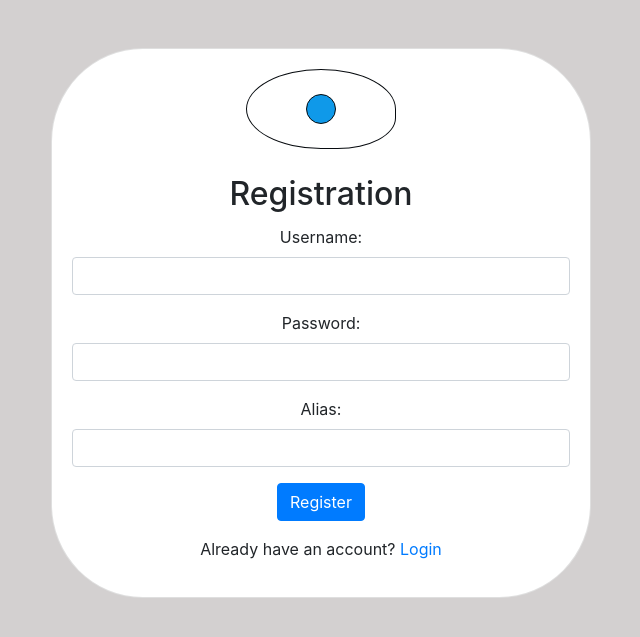
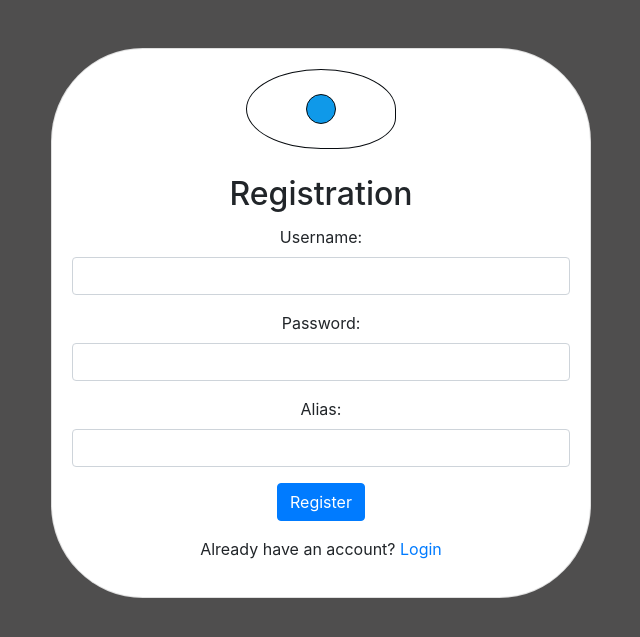
Before and after one commit to KriMaDev/web_system, a PHP site: page /km_register.php in a window 1280 px wide. Shown: the top 637 px of the page, without its empty margins (319-959 px from the left). Run offline with PHP 8.4, Linux system fonts and the light colour scheme.

Commit message:
fix:styling

```diff
--- a/km_dashboard.php
+++ b/km_dashboard.php
@@ -29,7 +29,7 @@ if ($_SERVER["REQUEST_METHOD"] == "POST") {
 <body>
     <div class="wholeDash">
         <h2>Welcome to the Dashboard</h2>
-        <div class=".container-fluid bg-dark text-white"></div>
+        <div id ="headerDash"></div>
         <div id="bodyDash">
             <div id="mainDash">
                 <div id="mainHeadDash"></div>
--- a/km_login.php
+++ b/km_login.php
@@ -25,8 +25,6 @@ if ($_SERVER["REQUEST_METHOD"] == "POST") {
     }
 }
 ?>
-
-
 
 
 
--- a/styles.css
+++ b/styles.css
@@ -1,6 +1,6 @@
 /* styles.css */
-body{
-    background-color: rgb(211, 208, 208);
+body {
+    background-color: rgb(79, 78, 78);
 }
 
 /* ===== DASHBOARD ===== */
@@ -48,4 +48,5 @@ body{
 
 .card {
     border-radius: 17%;
+    box-shadow: #070b0f;
 }
```
